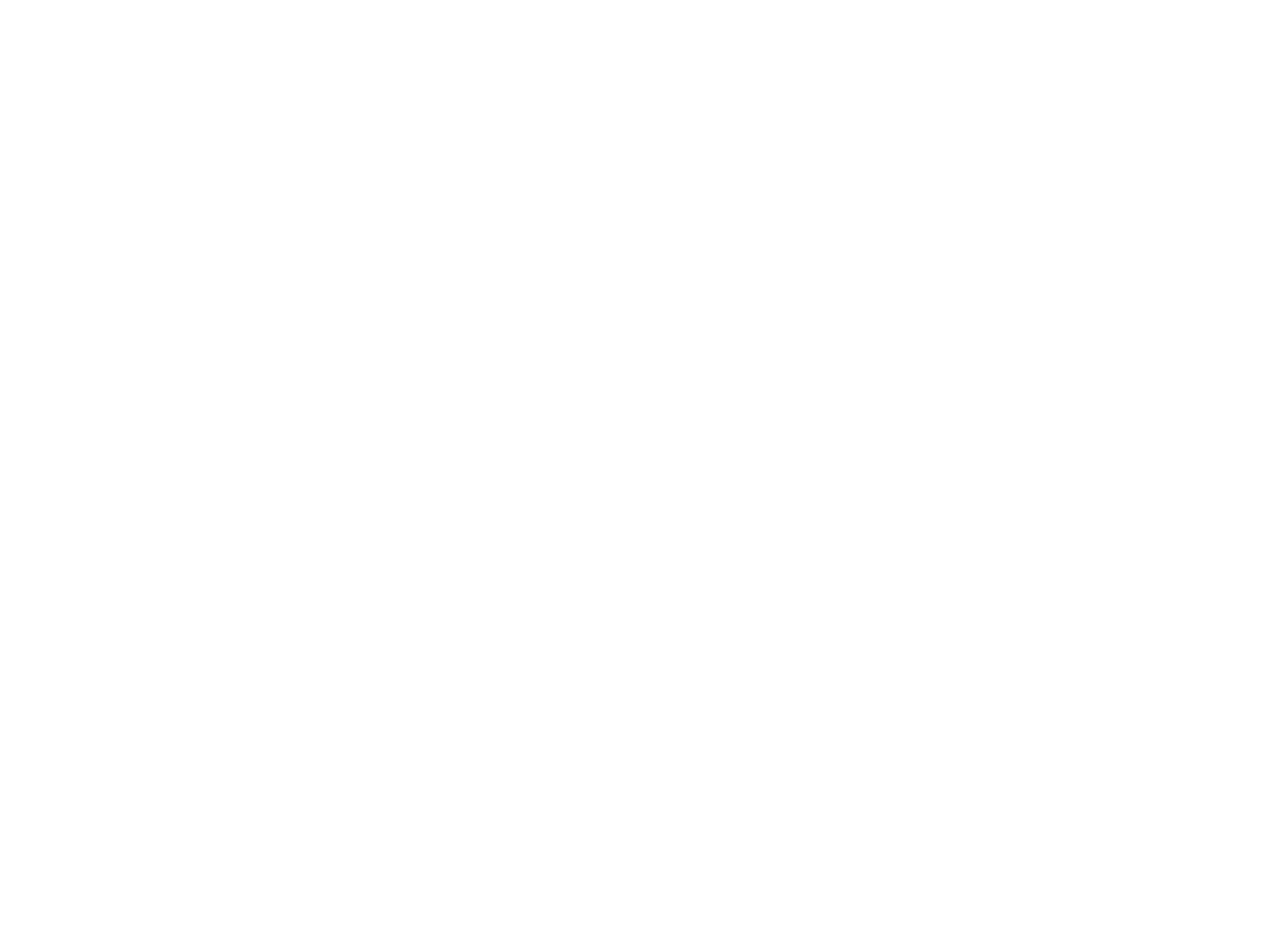
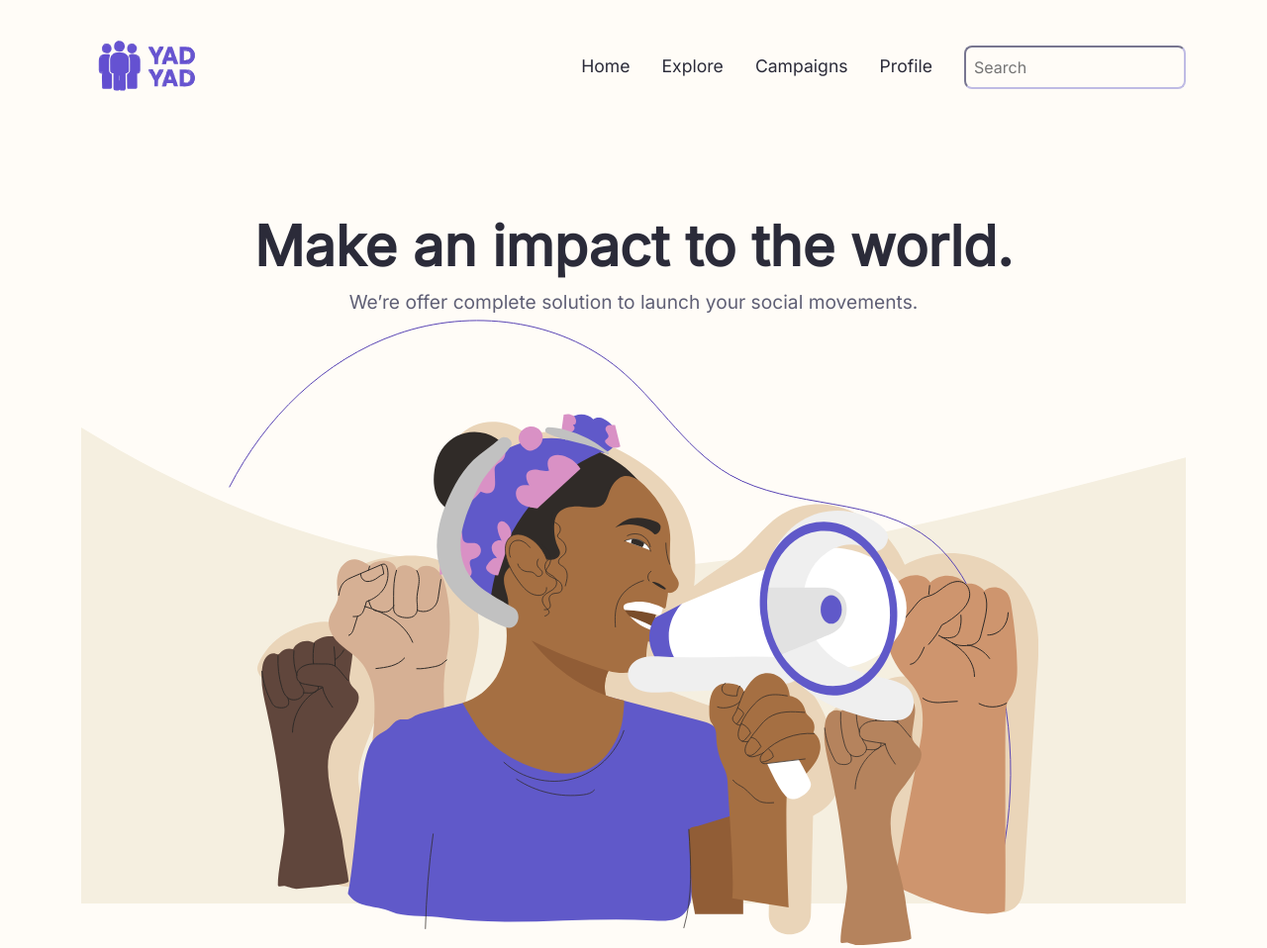
Before and after one commit to AMOSAD0/Project-Yad-b-Yad, a plain HTML site: page index.html in a window 1280 px wide. Shown: the top 958 px of the page at 99% size. Before the commit the page ends 800 px from the top, so only its background shows below. Drawn offline with nearby package versions, Linux system fonts and the light colour scheme.

Commit message:
first-header- home-login

```diff
--- a/index.html
+++ b/index.html
@@ -1,29 +1,117 @@
 <!DOCTYPE html>
 <html lang="en">
   <head>
-        <meta charset="UTF-8">
-        <meta name="viewport" content="width=device-width, initial-scale=1.0">
+    <meta charset="UTF-8" />
+    <meta name="viewport" content="width=device-width, initial-scale=1.0" />
     <title>Yad B Yad</title>
 
     <!--  font  -->
-        <link href="https://fonts.googleapis.com/css2?family=Inter&display=swap"
-            rel="stylesheet">
+    <link
+      href="https://fonts.googleapis.com/css2?family=Inter&display=swap"
+      rel="stylesheet"
+    />
 
     <!--  Bootstrab  -->
     <link
       href="https://cdn.jsdelivr.net/npm/bootstrap@5.3.6/dist/css/bootstrap.min.css"
       rel="stylesheet"
       integrity="sha384-4Q6Gf2aSP4eDXB8Miphtr37CMZZQ5oXLH2yaXMJ2w8e2ZtHTl7GptT4jmndRuHDT"
-            crossorigin="anonymous">
+      crossorigin="anonymous"
+    />
     <!-- style sheet -->
-        <link href="style.css" rel="stylesheet">
-
+    <link href="style.css" rel="stylesheet" />
   </head>
   <body>
+    <!-- start home section  -->
+    <section class="home">
+      <div class="container home__container">
+        <!-- start header  -->
+        <header class="home__header">
+          <div class="home__header__logo">
+            <a href="#">
+              <img src="./assets/logo.svg" alt="logo image" />
+            </a>
+          </div>
+
+          <nav class="home__header__nav">
+            <ul class="nav">
+              <li class="nav-item">
+                <a class="nav-link active" aria-current="page" href="#">Home</a>
+              </li>
+              <li class="nav-item">
+                <a class="nav-link" href="#">Explore</a>
+              </li>
+              <li class="nav-item">
+                <a class="nav-link" href="#">Campaigns</a>
+              </li>
+              <li class="nav-item">
+                <a class="nav-link" aria-disabled="true">Profile</a>
+              </li>
+
+              <input type="search" placeholder="Search" />
+            </ul>
+          </nav>
+        </header>
+
+        <!-- start body  -->
+        <div class="home__body">
+          <div class="home__body__text">
+            <h1>Make an impact to the world.</h1>
+            <p>
+              We’re offer complete solution to launch your social movements.
+            </p>
+          </div>
+
+          <div class="home__body__img">
+            <img src="./assets/home-img-bg.svg" alt="" class="img-bg" />
+            <img src="./assets/home-img.svg" alt="" class="image" />
+          </div>
+        </div>
+      </div>
+    </section>
+    <!-- end home section  -->
+
+    <!-- start login section  -->
+    <section class="login">
+      <div class="container">
+        <div class="row">
+          <div class="col-md-6 p-0">
+            <div class="login__left">
+              <div class="login__icon">
+                <img src="./assets/left-icon.svg" alt="" />
+              </div>
+              <h3 class="login__h3">Activists</h3>
+              <p class="login__p">
+                We help you easy start your campaign, collect donations,
+                signatures. You can manage your campaign updates and your
+                supporters on dashboard.
+              </p>
+              <button class="login__leftBtn">Start a Campaign</button>
+            </div>
+          </div>
+          <div class="col-md-6 p-0">
+            <div class="login__right">
+              <div class="login__icon">
+                <img src="./assets/right-icon.svg" alt="" />
+              </div>
+              <h3 class="login__h3">Supporters</h3>
+              <p class="login__p">
+                Help the campaigns achieve their goals. Make the world better by
+                signing, sharing and donating to spread good values to the
+                community.
+              </p>
+              <button class="login__rightBtn">Sign the petition</button>
+            </div>
+          </div>
+        </div>
+      </div>
+    </section>
+    <!-- end login section  -->
 
     <script
       src="https://cdn.jsdelivr.net/npm/bootstrap@5.3.6/dist/js/bootstrap.bundle.min.js"
       integrity="sha384-j1CDi7MgGQ12Z7Qab0qlWQ/Qqz24Gc6BM0thvEMVjHnfYGF0rmFCozFSxQBxwHKO"
-            crossorigin="anonymous"></script>
+      crossorigin="anonymous"
+    ></script>
   </body>
 </html>
--- a/style.css
+++ b/style.css
@@ -14,15 +14,35 @@ a {
 /* start variabls */
 :root {
   /* colors */
+  --bg-color: #fffcf7;
+  --bg-secondary-color: #f5efe0;
+
   --primary-color: #6059c9;
   --secondary-color: #bfbbe4;
-  --bg-color: #fffcf7;
-  --bg-secondary-color: #f5efe0;
+  --black-color: #2b2b39;
+  --gray-color: #5f5f75;
   --white-color: #fff;
-  --gray-color: #475467;
 
   /* fonts */
   --font-family: "Inter", sans-serif;
+
+  /* padding */
+  --padding-05: 0.5rem;
+  --padding-1: 1rem;
+  --padding-2: 2rem;
+  --padding-3: 3rem;
+  --padding-4: 4rem;
+  --padding-5: 5rem;
+
+  /* margin */
+  --margin-05: 0.5rem;
+  --margin-1: 1rem;
+  --margin-2: 2rem;
+  --margin-3: 3rem;
+  --margin-4: 4rem;
+  --margin-5: 5rem;
+  --margin-6: 6rem;
+  --margin-7: 7rem;
 }
 /* end variabls */
 
@@ -30,12 +50,10 @@ a {
 html {
   scroll-behavior: smooth;
 }
-
-.container {
-  padding-left: 15px;
-  padding-right: 15px;
-  margin-left: auto;
-  margin-right: auto;
+body {
+  font-family: var(--font-family);
+  background-color: var(--bg-color);
+  color: var(--black-color);
 }
 /* end components */
 
@@ -53,9 +71,146 @@ html {
 ::-webkit-scrollbar-thumb:hover {
   background-color: var(--secondary-color);
 }
-/* .page {
-  background-color: #f1f5f9;
-   height: 100vh;
-} */
+/* end scroll  */
 
-/* end scroll  */
+/* start home section  */
+.home {
+  background-image: url(./assets/);
+}
+/* start header  */
+.home__header {
+  display: flex;
+  align-items: center;
+  justify-content: space-between;
+}
+
+.home__header__logo img {
+  width: 8.5rem;
+  height: 8.5rem;
+}
+.home__header__nav a {
+  color: var(--black-color);
+  font-size: 1.1rem;
+  position: relative;
+  overflow: hidden;
+}
+
+.home__header__nav a::before {
+  content: "";
+  position: absolute;
+  width: 90%;
+  height: 2px;
+  background-color: var(--primary-color);
+  bottom: 0;
+  left: -90%;
+  transition: 0.4s;
+}
+.home__header__nav a:hover {
+  color: var(--primary-color);
+
+}
+.home__header__nav a:hover::before {
+  left: 5%;
+}
+
+.home__header__nav input {
+  margin-left: var(--margin-1);
+  border-radius: 8px;
+  outline: none;
+  caret-color: var(--primary-color);
+  padding: var(--padding-05);
+  background-color: var(--bg-color);
+  border-color: var(--secondary-color);
+  width: 14rem;
+  transition: width 0.4s;
+}
+.home__header__nav input:focus {
+  border-color: var(--primary-color);
+  width: 16rem;
+}
+
+/* start body  */
+.home__body {
+  text-align: center;
+  margin-top: var(--margin-5);
+}
+.home__body__text h1 {
+  font-weight: bold;
+  font-size: 3.5rem;
+}
+.home__body__text p {
+  color: var(--gray-color);
+  font-size: 1.2rem;
+}
+.home__body__img {
+  max-width: 100%;
+  position: relative;
+  margin-top: var(--margin-7);
+}
+.home__body__img .img-bg {
+  max-width: 100%;
+}
+.home__body__img .image {
+  max-width: 100%;
+  position: absolute;
+  left: 50%;
+  top: 43%;
+  transform: translate(-50%, -50%);
+}
+/* end home section  */
+
+/* start login section  */
+.login {
+  margin-top: var(--margin-5);
+  margin-bottom: var(--margin-5);
+  padding-top: var(--padding-5);
+  padding-bottom: var(--padding-5);
+}
+.login__left {
+  background-color: var(--primary-color);
+  padding: var(--padding-5);
+  color: var(--white-color);
+}
+.login__right {
+  background-color: var(--bg-secondary-color);
+  padding: var(--padding-5);
+  color: var(--primary-color);
+}
+.login__icon {
+  margin-bottom: var(--margin-3);
+}
+.login__h3,
+.login__p {
+  margin-bottom: var(--margin-2);
+}
+.login__h3 {
+  font-weight: bold;
+  font-size: 2.5rem;
+}
+.login__leftBtn,
+.login__rightBtn {
+  padding: var(--padding-05) var(--padding-1);
+  border: none;
+  border-radius: 6px;
+  transition: 0.4s;
+}
+.login__leftBtn {
+  background-color: var(--white-color);
+  color: var(--primary-color);
+}
+.login__leftBtn:hover {
+  background-color: transparent;
+  border: 1px solid var(--white-color);
+  color: var(--white-color);
+}
+
+.login__rightBtn {
+  background-color: var(--primary-color);
+  color: var(--white-color);
+}
+.login__rightBtn:hover {
+  background-color: transparent;
+  color: var(--primary-color);
+  border: 1px solid var(--primary-color);
+}
+/* end login section  */
```
Also changed, not shown: assets/home-img-bg.svg (added), assets/home-img.svg (added), assets/left-icon.svg (added), assets/logo.svg (added), assets/right-icon.svg (added). Lines whose indentation alone changed are shown as unchanged.
